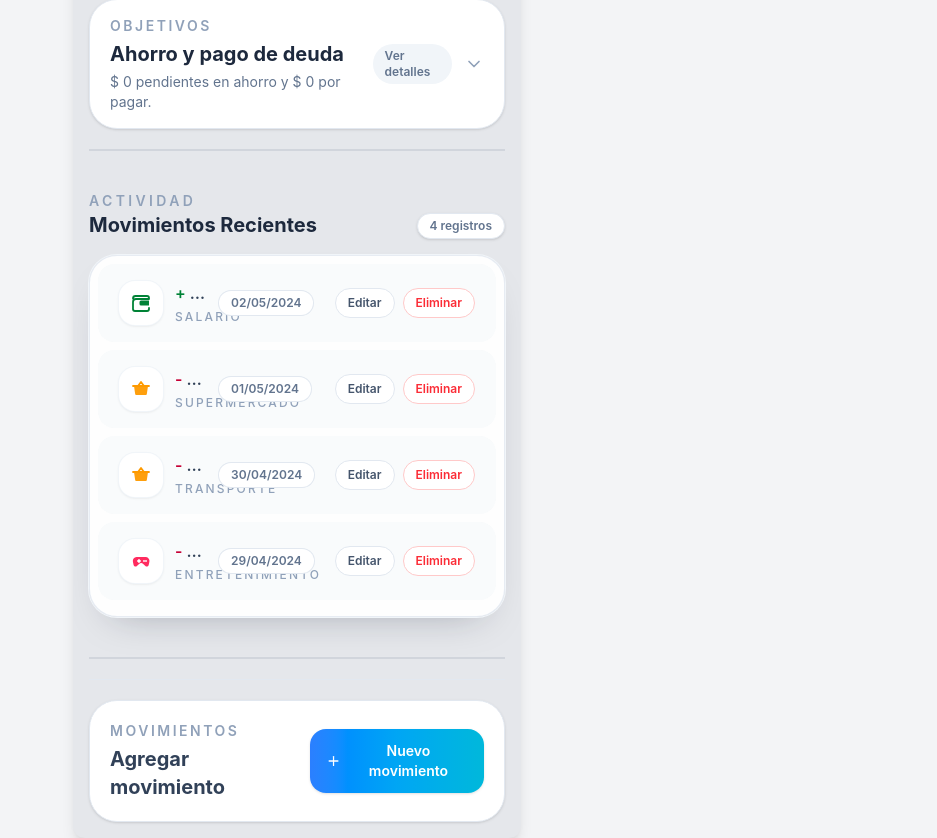
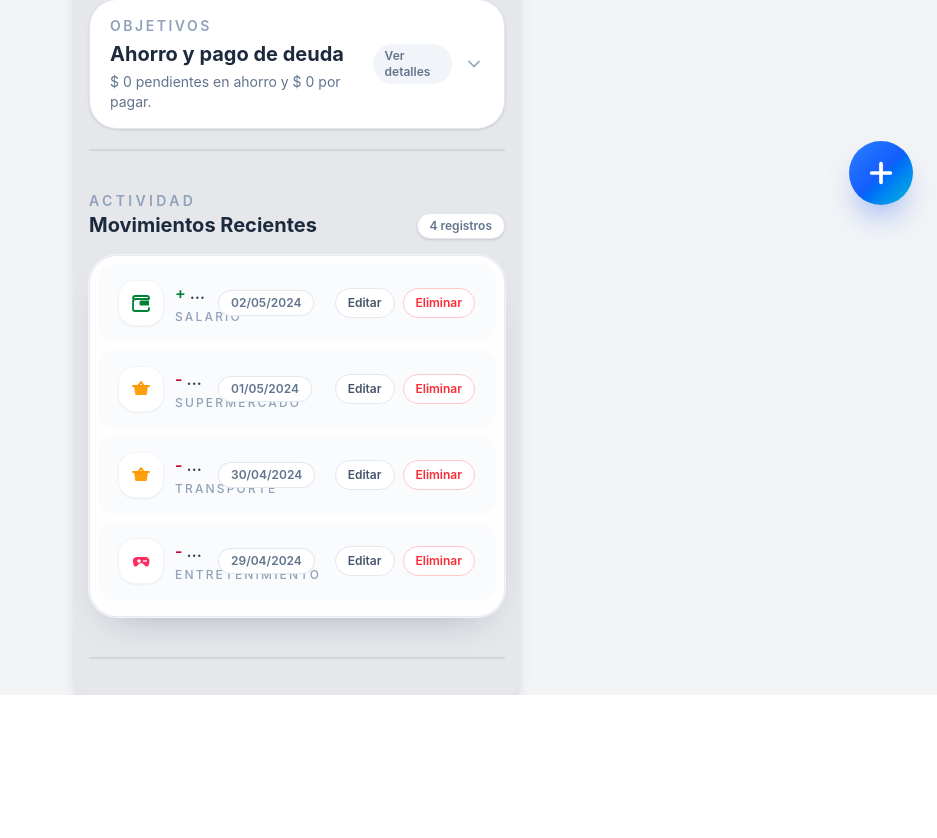
Before and after one commit to ordogens/finanzas, a React (Vite) app: page / in a window 1280 px wide. Shown: the part 571-1409 px from the top of the page, without its empty margins (343-1280 px from the left). After the commit the page ends 1266 px from the top, so only its background shows below. Built offline with nearby package versions, Linux system fonts and the light colour scheme.

Commit message:
boton de despliegue del form

```diff
--- a/src/components/FormMovimiento.tsx
+++ b/src/components/FormMovimiento.tsx
@@ -37,16 +37,40 @@ export const FormMovimiento = () => {
   const isOpen = isExpanded || isEditing;
 
   return (
-    <section className="border-t border-slate-200 pt-5">
-      <div className="rounded-[28px] border border-slate-200 bg-white p-4 shadow-sm sm:p-5">
-        <div className="flex flex-col gap-3 sm:flex-row sm:items-center sm:justify-between">
+    <>
+      {isOpen ? (
+        <div className="fixed inset-0 z-40 bg-slate-950/30 backdrop-blur-[2px]" />
+      ) : null}
+
+      <section className="fixed bottom-4 right-4 z-50 sm:bottom-6 sm:right-6">
+        {!isOpen ? (
+          <button
+            type="button"
+            onClick={() => setIsExpanded(true)}
+            aria-label="Agregar movimiento"
+            className="flex h-16 w-16 items-center justify-center rounded-full bg-gradient-to-br from-blue-500 via-blue-600 to-cyan-500 text-white shadow-[0_18px_35px_-14px_rgba(37,99,235,0.75)] transition hover:-translate-y-1 hover:from-blue-600 hover:via-blue-700 hover:to-cyan-600 focus:outline-none focus:ring-4 focus:ring-blue-200"
+          >
+            <Plus className="h-8 w-8" strokeWidth={2.8} />
+          </button>
+        ) : null}
+      </section>
+
+      {isOpen ? (
+        <section className="fixed inset-x-0 bottom-0 z-50 px-3 pb-3 sm:left-auto sm:right-6 sm:w-full sm:max-w-[32rem] sm:px-0 sm:pb-6">
+          <div className="overflow-hidden rounded-[30px] border border-slate-200 bg-white shadow-[0_30px_80px_-30px_rgba(15,23,42,0.45)]">
+            <div className="bg-gradient-to-r from-blue-500 via-blue-600 to-cyan-500 px-5 py-5 text-white">
+              <div className="flex items-start justify-between gap-4">
                 <div>
-            <p className="text-sm font-semibold uppercase tracking-[0.18em] text-slate-400">
+                  <p className="text-xs font-semibold uppercase tracking-[0.22em] text-blue-100">
                     Movimientos
                   </p>
-            <h3 className="mt-1 text-xl font-bold text-slate-700">
+                  <h3 className="mt-2 text-2xl font-bold">
                     {isEditing ? "Editar movimiento" : "Agregar movimiento"}
                   </h3>
+                  <p className="mt-2 max-w-md text-sm text-blue-50/90">
+                    Registra ingresos, gastos, ahorro o abonos de deuda sin salir
+                    de la vista principal.
+                  </p>
                 </div>
 
                 <button
@@ -56,31 +80,18 @@ export const FormMovimiento = () => {
                       cancelEditing();
                     }
 
-              setIsExpanded((current) => !current);
+                    setIsExpanded(false);
                   }}
-            aria-expanded={isOpen}
-            className={`inline-flex items-center justify-center gap-2 rounded-2xl px-4 py-3 text-sm font-semibold shadow-sm transition focus:outline-none focus:ring-2 focus:ring-blue-200 ${
-              isOpen
-                ? "bg-slate-100 text-slate-700 hover:bg-slate-200"
-                : "bg-gradient-to-r from-blue-500 via-sky-500 to-cyan-500 text-white hover:from-blue-600 hover:via-sky-600 hover:to-cyan-600"
-            }`}
+                  aria-label="Cerrar formulario"
+                  className="flex h-11 w-11 items-center justify-center rounded-2xl bg-white/15 text-white transition hover:bg-white/25 focus:outline-none focus:ring-2 focus:ring-white/30"
                 >
-            {isOpen ? (
-              <>
-                <X className="h-4 w-4" />
-                Cerrar
-              </>
-            ) : (
-              <>
-                <Plus className="h-4 w-4" />
-                Nuevo movimiento
-              </>
-            )}
+                  <X className="h-5 w-5" />
                 </button>
               </div>
+            </div>
 
-        {isOpen ? (
-          <div className="mt-5 rounded-2xl border border-slate-200 bg-slate-50 p-4 sm:p-5">
+            <div className="max-h-[75vh] overflow-y-auto bg-slate-50 px-4 py-4 sm:px-5 sm:py-5">
+              <div className="rounded-[24px] border border-slate-200 bg-white p-4 shadow-sm sm:p-5">
                 <MovimientoFormFields
                   key={formKey}
                   initialValues={formInitialValues}
@@ -100,9 +111,11 @@ export const FormMovimiento = () => {
                   }}
                 />
               </div>
-        ) : null}
+            </div>
           </div>
         </section>
+      ) : null}
+    </>
   );
 };
 
```
Lines whose indentation alone changed are shown as unchanged.
